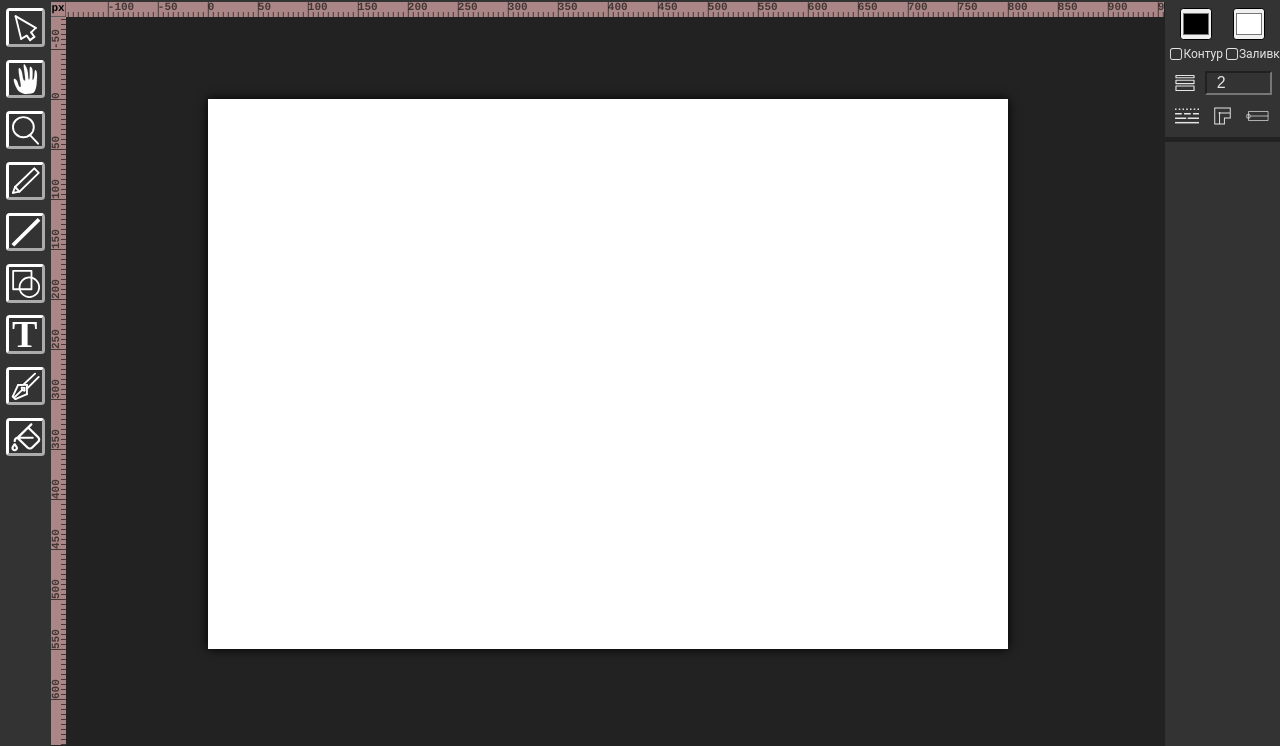
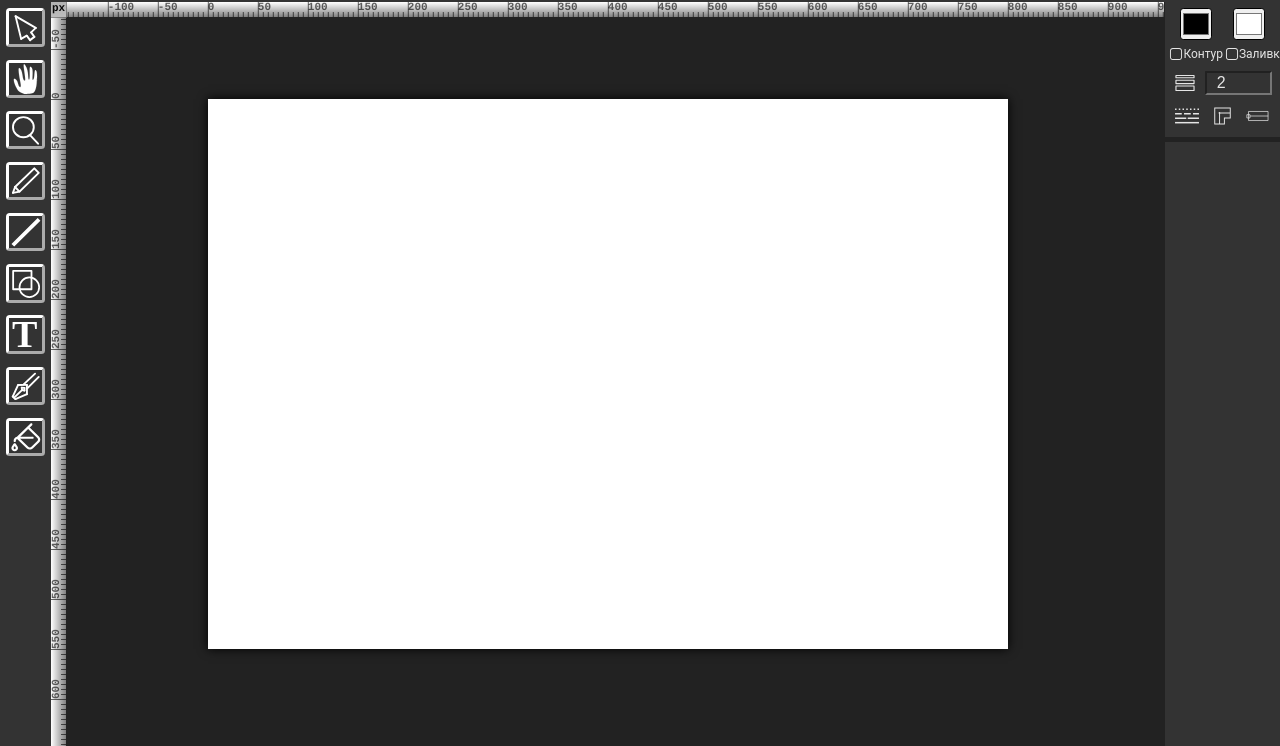
Before and after one commit to bmstu-iu9/ptp2021-3-vector-editor, a plain HTML site: page index.html in a window 1280 px wide. Shown: the part 54-800 px from the top of the page. Drawn offline with Linux system fonts and the light colour scheme; a web font is replaced by a local one.

Commit message:
обновлён дизайн линеек

```diff
--- a/index.html
+++ b/index.html
@@ -150,6 +150,9 @@
         <svg id="ruler_x">
           <rect id="ruler_x_line" x="0" y="0" width="512" height="15" fill="url(#ruler_x_pattern)"></rect>
           <defs>
+            <linearGradient id="ruler_x_gradient" gradientTransform="rotate(90)">
+              <stop offset="0%" stop-color="#fff"/>
+              <stop offset="100%" stop-color="#808080"/> </linearGradient>
             <pattern id="ruler_x_pattern" patternUnits="userSpaceOnUse" x="0" y="0" width="50" height="15">
               <rect width="100%" height="100%"></rect>
               <line x1="0.5" y1="0" x2="0.5" y2="15"> </line>
@@ -162,6 +165,9 @@
         <svg id="ruler_y">
           <rect id="ruler_y_line" x="0" y="0" width="15" height="512" fill="url(#ruler_y_pattern)"></rect>
           <defs>
+            <linearGradient id="ruler_y_gradient">
+              <stop offset="0%" stop-color="#fff"/>
+              <stop offset="100%" stop-color="#808080"/> </linearGradient>
             <pattern id="ruler_y_pattern" patternUnits="userSpaceOnUse" x="0" y="0" width="15" height="50">
               <rect width="100%" height="100%"></rect>
               <line x1="0" y1="0.5" x2="15" y2="0.5"> </line>
--- a/js/global.js
+++ b/js/global.js
@@ -61,11 +61,14 @@ window.onload = function () {
 
 //updateRulersPos
 function updateRulersPos() {
-	rulerX.style.top = scrollPanel.scrollTop;
-	rulerY.style.left = scrollPanel.scrollLeft;
+	rulerX.style.top = scrollPanel.scrollTop + "px";
+  rulerX.style.left = scrollPanel.scrollLeft + 15 + "px";
+  rulerY.style.top = scrollPanel.scrollTop + 15 + "px";
+	rulerY.style.left = scrollPanel.scrollLeft + "px";
 }
 
 scrollPanel.onscroll = function () {
 	svgPanelCoords = getCoords(svgPanel);
 	updateRulersPos();
+  updateRulers();
 };
--- a/js/rulers.js
+++ b/js/rulers.js
@@ -1,8 +1,8 @@
 function updateRulers() {
-  rulerX.style.width = scrollPanel.scrollWidth - 16;
-  rulerY.style.height = scrollPanel.scrollHeight - 16;
-  ruler_x_line.setAttribute("width", scrollPanel.scrollWidth - 16);
-  ruler_y_line.setAttribute("height", scrollPanel.scrollHeight - 16);
+  rulerX.style.width = scrollPanel.clientWidth - 16 + "px";
+  rulerY.style.height = scrollPanel.clientHeight - 15 + "px";
+  ruler_x_line.setAttribute("width", scrollPanel.clientWidth - 16);
+  ruler_y_line.setAttribute("height", scrollPanel.clientHeight - 15);
   rulerXcoords = getCoords(rulerX);
   rulerYcoords = getCoords(rulerY);
   ruler_x_pattern.setAttribute("x", svgPanelCoords.left - rulerXcoords.left);
--- a/style.css
+++ b/style.css
@@ -159,20 +159,21 @@ main {
     font-family: Courier;
     font-weight: bold;
     user-select: none;
-    opacity: .9;
 }
 
 #rulers_corner {
-    width: 14px;
-    height: 14px;
+    width: 15px;
+    height: 15px;
     display: block;
     text-align: center;
     position: fixed;
-    background-color: #bb9292;
+    background-color: rgb(255, 255, 255);
+    background: linear-gradient(to top, #fff 0%, #f0f0f0 100%);
     border-right: 1px solid #666666;
     border-bottom: 1px solid #666666;
     z-index: 1;
     will-change: transform;
+    opacity: .7;
 }
 
 #ruler_x {
@@ -182,9 +183,12 @@ main {
     top: 0px;
 }
 
-#ruler_x pattern rect,
+#ruler_x pattern rect {
+    fill: url(#ruler_x_gradient);
+}
+
 #ruler_y pattern rect {
-    fill: #bb9292;
+    fill: url(#ruler_y_gradient);
 }
 
 #ruler_x,
```
Also changed, not shown: img/grid.svg (added).
